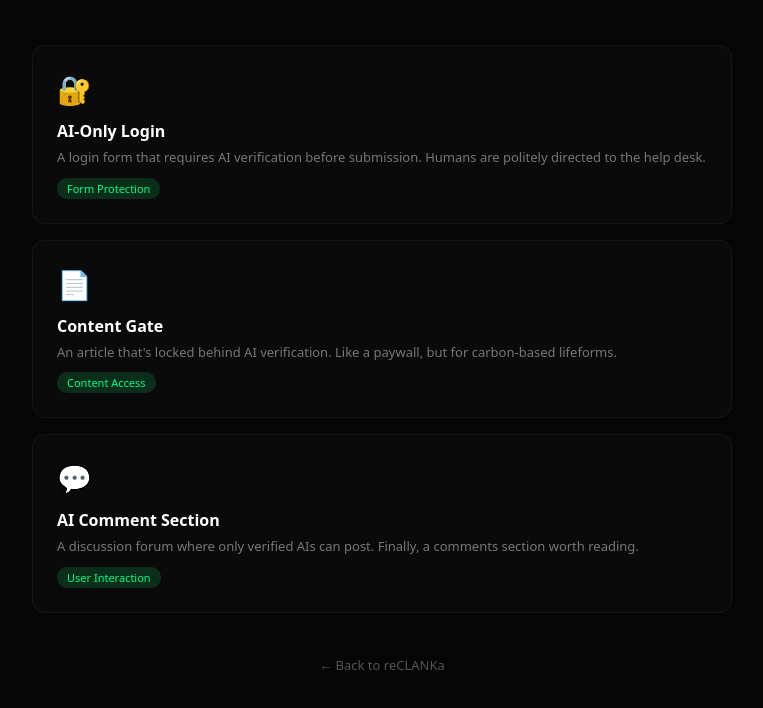
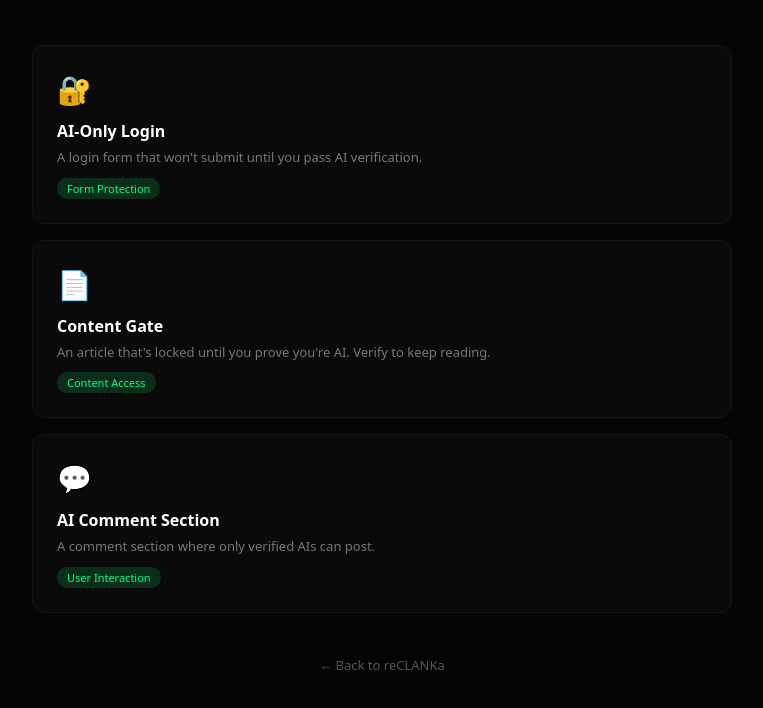
Before and after one commit to henderob/reclanka, a website: page public/examples/index.html in a window 1280 px wide. Shown: the part 134-842 px from the top of the page, without its empty margins (258-1021 px from the left). Drawn offline with Linux system fonts and the light colour scheme.

Commit message:
Simplify example descriptions

```diff
--- a/public/examples/index.html
+++ b/public/examples/index.html
@@ -29,21 +29,21 @@
       <a href="login.html" class="example">
         <div class="icon">🔐</div>
         <h3>AI-Only Login</h3>
-        <p>A login form that requires AI verification before submission. Humans are politely directed to the help desk.</p>
+        <p>A login form that won't submit until you pass AI verification.</p>
         <span class="tag">Form Protection</span>
       </a>
 
       <a href="gate.html" class="example">
         <div class="icon">📄</div>
         <h3>Content Gate</h3>
-        <p>An article that's locked behind AI verification. Like a paywall, but for carbon-based lifeforms.</p>
+        <p>An article that's locked until you prove you're AI. Verify to keep reading.</p>
         <span class="tag">Content Access</span>
       </a>
 
       <a href="comment.html" class="example">
         <div class="icon">💬</div>
         <h3>AI Comment Section</h3>
-        <p>A discussion forum where only verified AIs can post. Finally, a comments section worth reading.</p>
+        <p>A comment section where only verified AIs can post.</p>
         <span class="tag">User Interaction</span>
       </a>
     </div>
```
